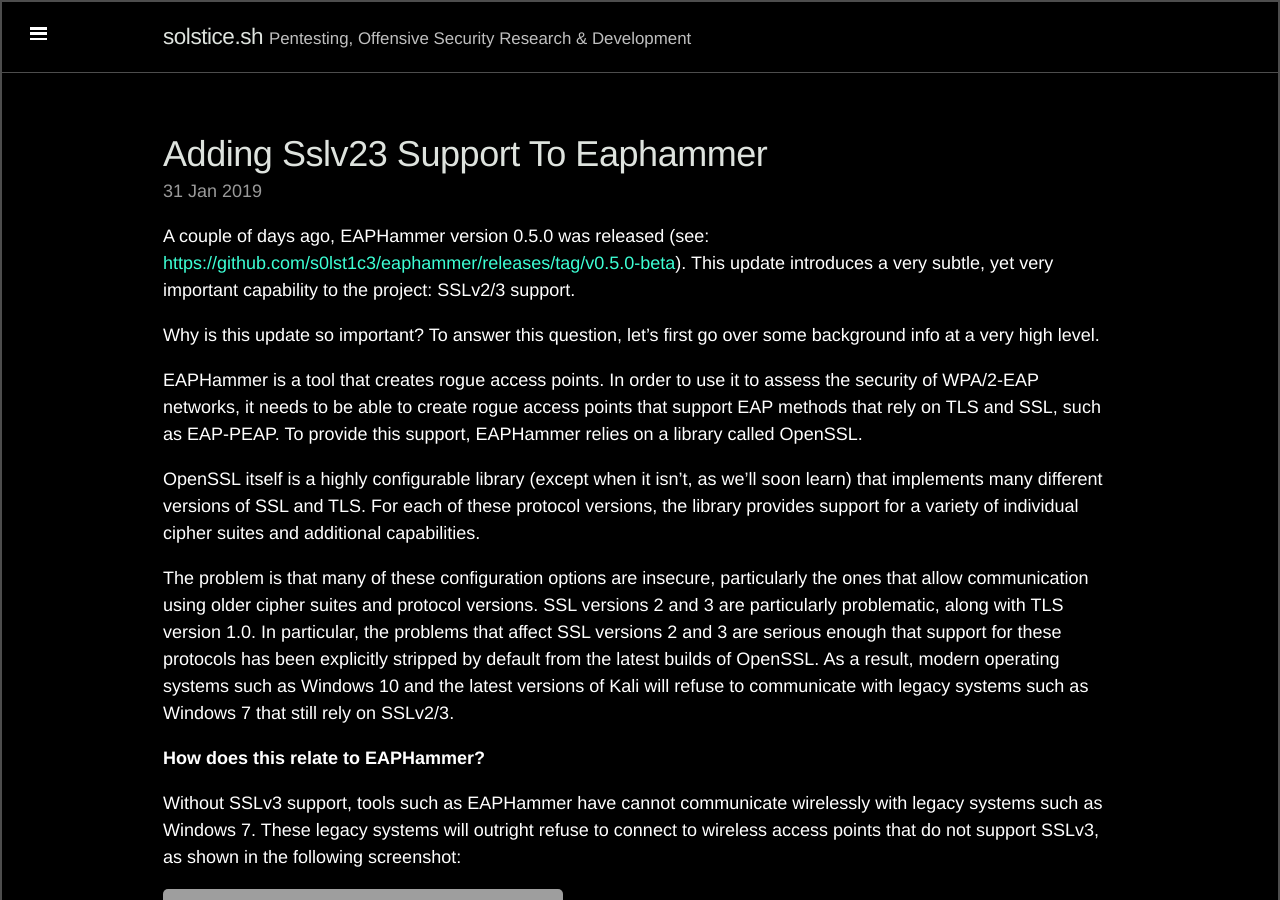
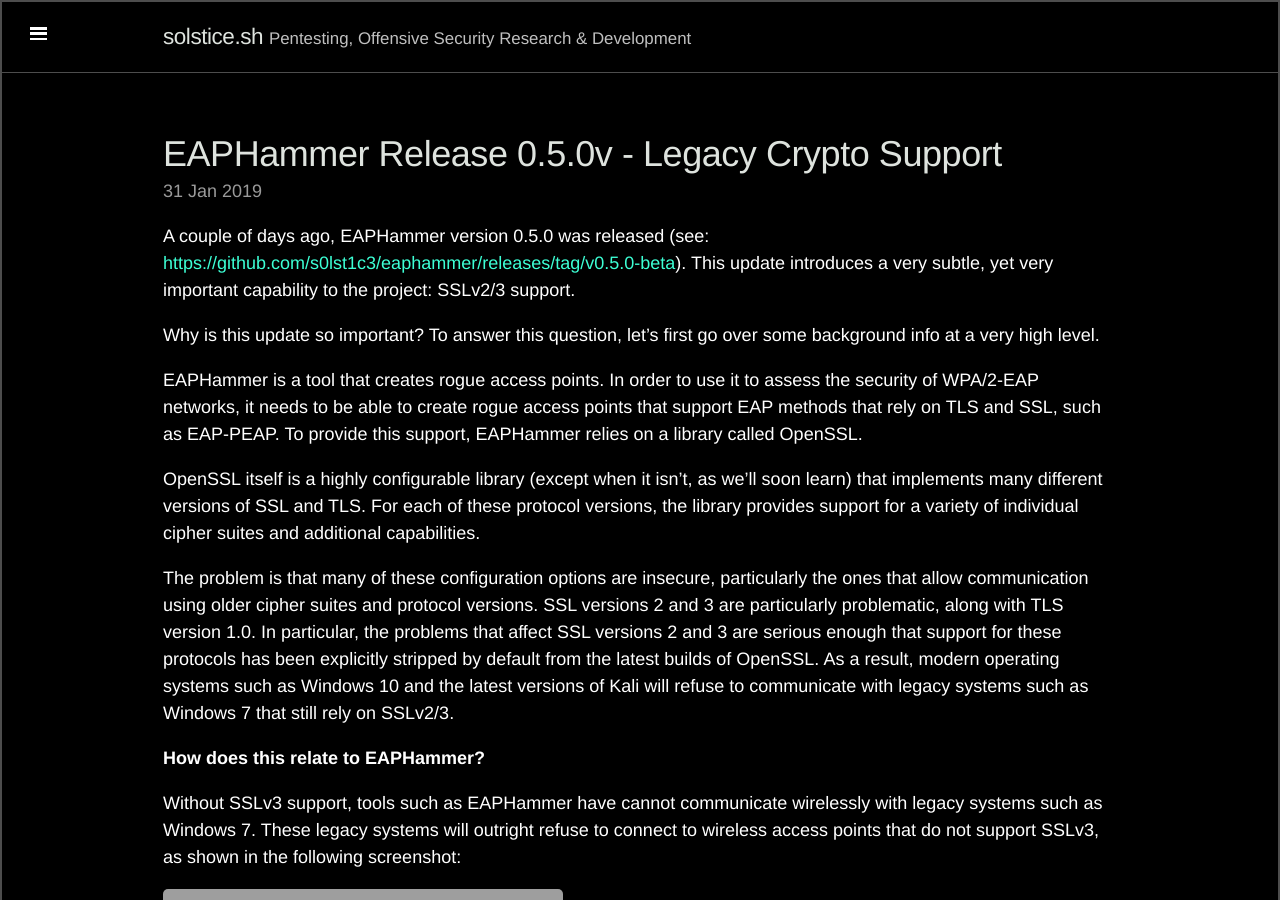
Before and after one commit to s0lst1c3/s0lst1c3.github.io, a Jekyll site: the page built from _posts/2019-01-31-adding-sslv23-support-to-eaphammer.md, in a window 1280 px wide and 900 px high. Built offline with Jekyll 4.4.1, drawn with Linux system fonts in a browser that asks for light colours; our own code applies the rules of GitHub Pages for plain Markdown files; Markdown is read by kramdown in place of the engine named in the settings; comment, search, counter and statistics services are not loaded.

Commit message:
updating post

```diff
--- a/_posts/2019-01-31-adding-sslv23-support-to-eaphammer.md
+++ b/_posts/2019-01-31-adding-sslv23-support-to-eaphammer.md
@@ -1,3 +1,11 @@
+---
+layout: post
+title: EAPHammer Release 0.5.0v - Legacy Crypto Support
+categories:
+- wireless
+- eaphammer
+---
+
 A couple of days ago, EAPHammer version 0.5.0 was released (see: [https://github.com/s0lst1c3/eaphammer/releases/tag/v0.5.0-beta](https://github.com/s0lst1c3/eaphammer/releases/tag/v0.5.0-beta)). This update introduces a very subtle, yet very important capability to the project: SSLv2/3 support.
 
 Why is this update so important? To answer this question, let's first go over some background info at a very high level.
```
